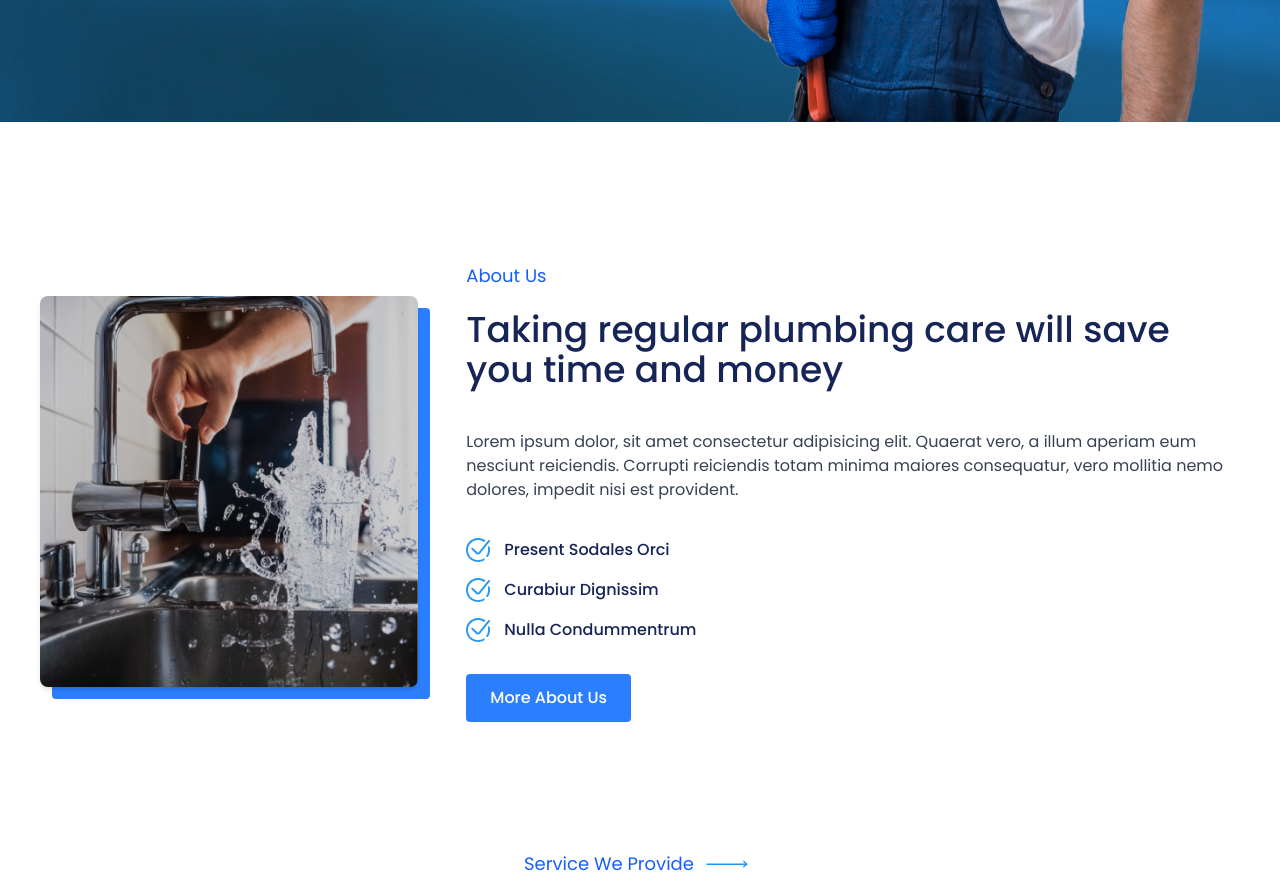
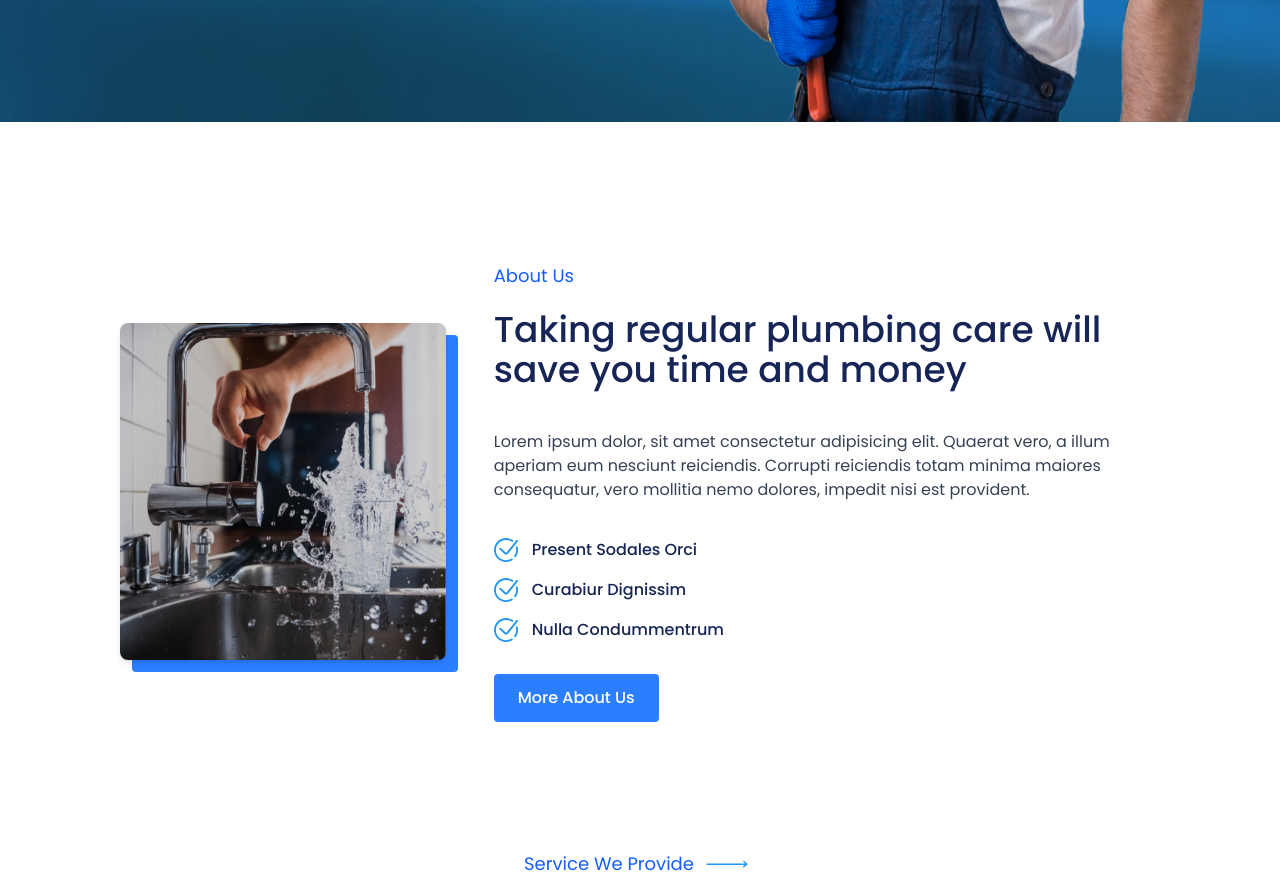
Before and after one commit to Pasindu-2006/Working-man-REACT-frontend, a React (Vite) app: page / in a window 1280 px wide. Shown: the part 780-1668 px from the top of the page. Built offline with nearby package versions, Linux system fonts and the light colour scheme; a web font is replaced by a local one.

Commit message:
Adding Fixed Some errors

```diff
--- a/src/component/AboutUs.jsx
+++ b/src/component/AboutUs.jsx
@@ -12,7 +12,7 @@ const AboutUs = () => {
     transition={{staggerChildren:0.2}}
     viewport={{once:true}}
 
-    id='about' className='px-10 pt-15 sm:pt-35 flex flex-col items-center justify-between bg-white'>
+    id='about' className='px-10 pt-15 sm:pt-35 sm:px-30 flex flex-col items-center justify-between bg-white'>
         <motion.div
         initial={{opacity: 0,y: 30}}
         whileInView={{opacity:1,y: 0}}
```
